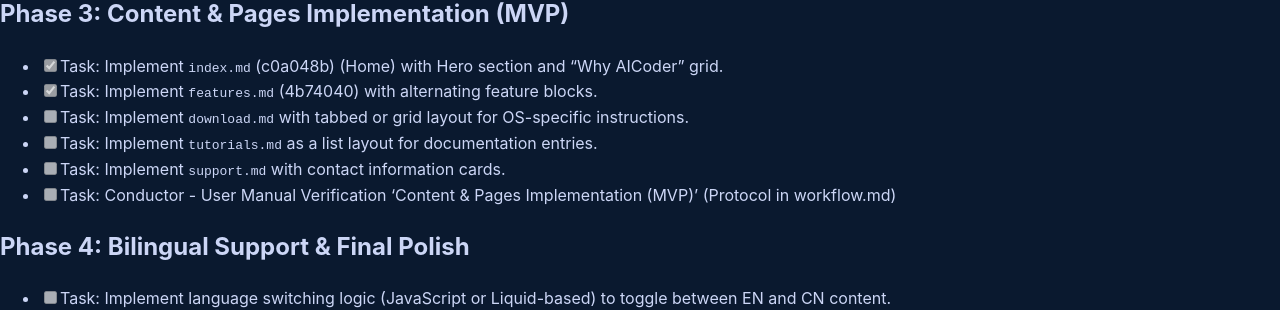
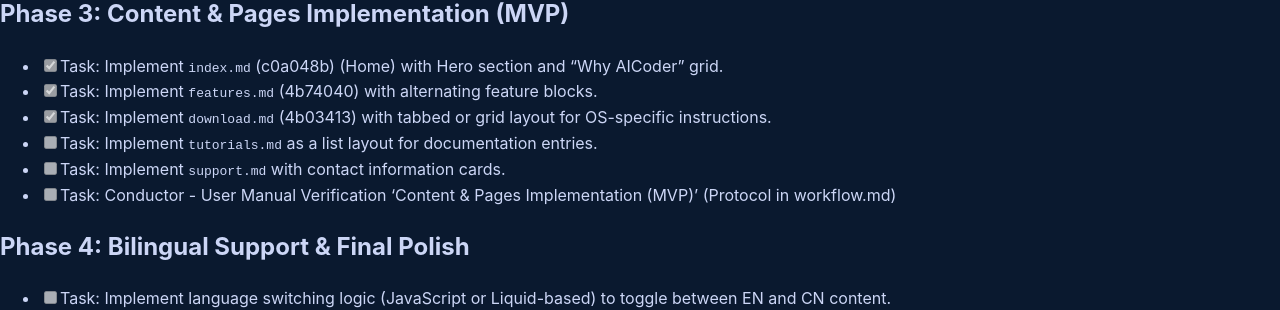
Before and after one commit to rapidaicoder/rapidaicoder.github.io, a Jekyll site: the page built from conductor/tracks/initial_setup_20260103/plan.md, in a window 1280 px wide and 1138 px high. Shown: the part 584-894 px from the top of the window. Built offline with Jekyll 4.4.1, drawn with Linux system fonts in a browser that asks for light colours; our own code applies the rules of GitHub Pages for plain Markdown files; a script that is not in the unit is left out.

Commit message:
conductor(plan): Mark task 'Implement download page' as complete

```diff
--- a/conductor/tracks/initial_setup_20260103/plan.md
+++ b/conductor/tracks/initial_setup_20260103/plan.md
@@ -17,7 +17,7 @@
 ## Phase 3: Content & Pages Implementation (MVP)
 - [x] Task: Implement `index.md` (c0a048b) (Home) with Hero section and "Why AICoder" grid.
 - [x] Task: Implement `features.md` (4b74040) with alternating feature blocks.
-- [ ] Task: Implement `download.md` with tabbed or grid layout for OS-specific instructions.
+- [x] Task: Implement `download.md` (4b03413) with tabbed or grid layout for OS-specific instructions.
 - [ ] Task: Implement `tutorials.md` as a list layout for documentation entries.
 - [ ] Task: Implement `support.md` with contact information cards.
 - [ ] Task: Conductor - User Manual Verification 'Content & Pages Implementation (MVP)' (Protocol in workflow.md)
```
